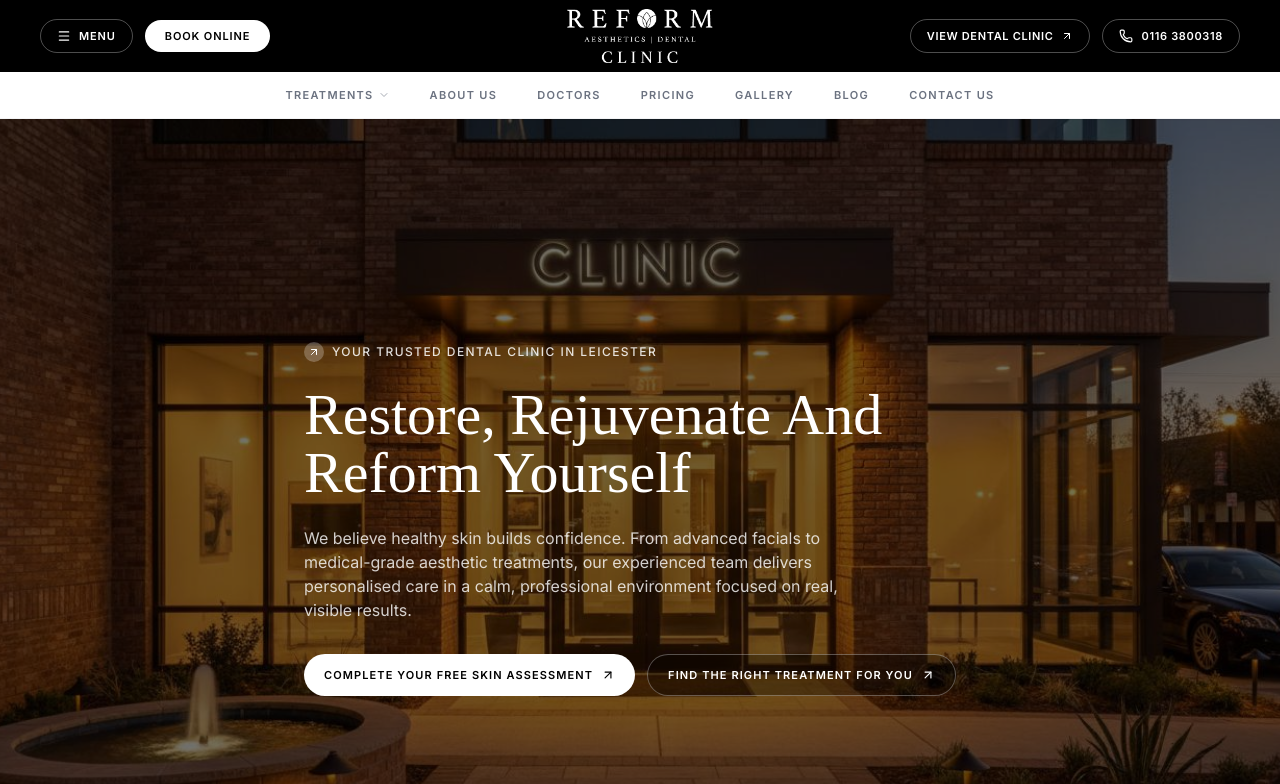
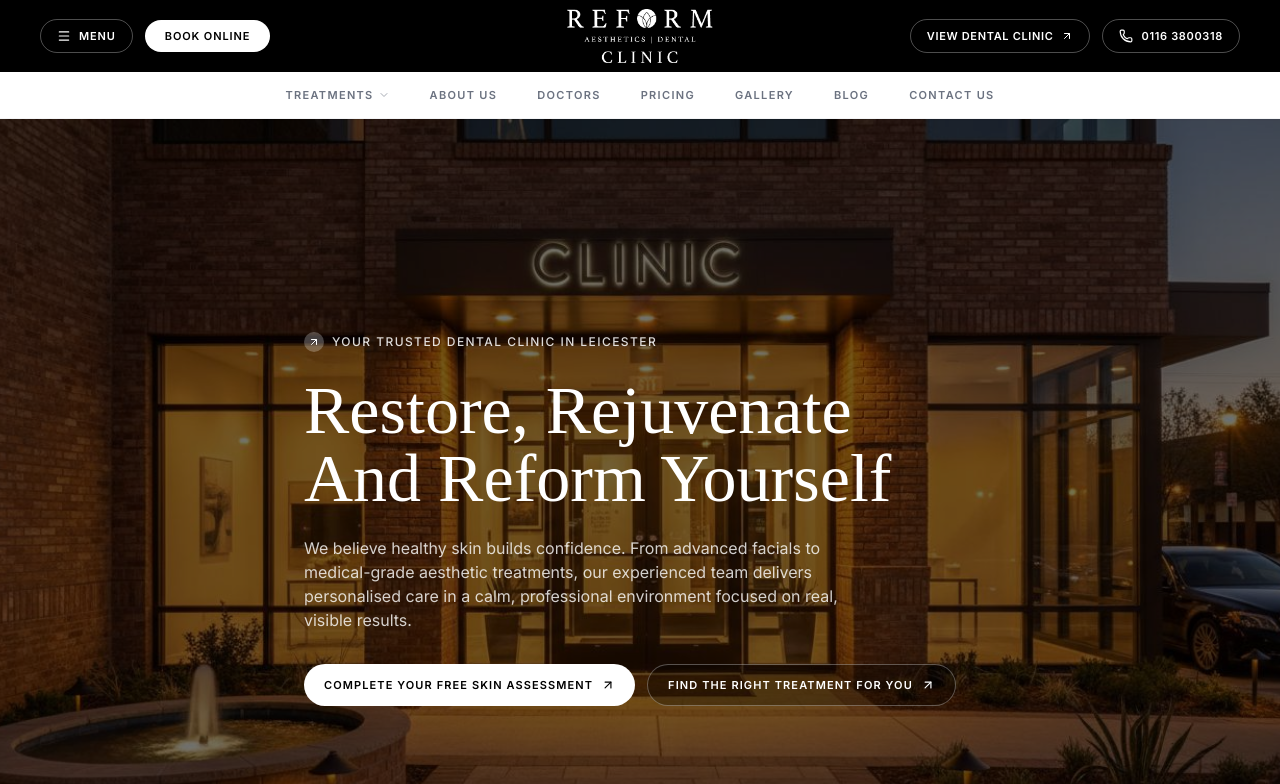
Before and after one commit to seo651/reform-aesthetics-website, a React (Vite) app: page / in a window 1280 px wide. Shown: the top 784 px of the page. Built offline with nearby package versions, Linux system fonts and the light colour scheme; a web font is replaced by a local one.

Commit message:
Pre-run app snapshot (2026-04-21T11:11:14.677Z)

```diff
--- a/src/sections/HeroSection.tsx
+++ b/src/sections/HeroSection.tsx
@@ -37,7 +37,7 @@ export function HeroSection() {
             initial={{ opacity: 0, y: 30 }}
             animate={{ opacity: 1, y: 0 }}
             transition={{ duration: 0.6, delay: 0.4 }}
-            className="text-4xl sm:text-5xl lg:text-[58px] text-white leading-[1.15] mb-6"
+            className="text-5xl sm:text-6xl lg:text-[68px] text-white leading-[1.1] mb-6"
             style={{ fontFamily: '"Times New Roman", Times, serif', fontWeight: 400 }}
           >
             Restore, Rejuvenate And Reform Yourself
```
